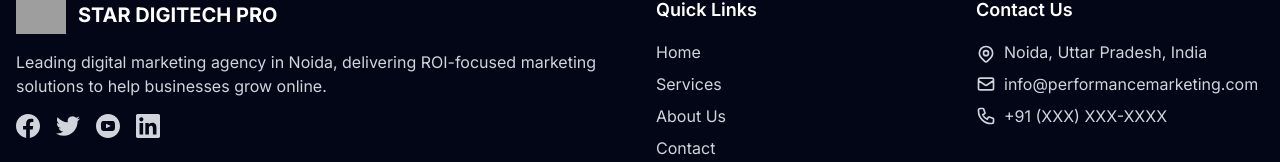
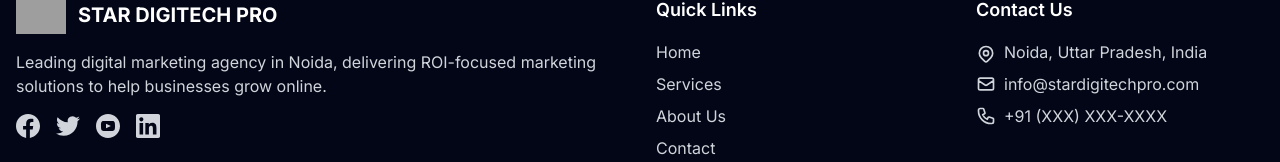
Before and after one commit to anshmydigitalcrown-ui/stardigitechpro, a Next.js app: page / in a window 1280 px wide. Shown: the part 7532-7694 px from the top of the page. Built offline with nearby package versions, Linux system fonts and the light colour scheme; grey boxes are pictures that could not be loaded.

Commit message:
Update footer email from info@performancemarketing.com to info@stardigitechpro.com

```diff
--- a/components/Footer.tsx
+++ b/components/Footer.tsx
@@ -89,7 +89,7 @@
                 <svg className="w-5 h-5 mr-2 flex-shrink-0" fill="none" strokeLinecap="round" strokeLinejoin="round" strokeWidth="2" viewBox="0 0 24 24" stroke="currentColor">
                   <path d="M3 8l7.89 5.26a2 2 0 002.22 0L21 8M5 19h14a2 2 0 002-2V7a2 2 0 00-2-2H5a2 2 0 00-2 2v10a2 2 0 002 2z"/>
                 </svg>
-                <span>info@performancemarketing.com</span>
+                <span>info@stardigitechpro.com</span>
               </li>
               <li className="flex items-center">
                 <svg className="w-5 h-5 mr-2 flex-shrink-0" fill="none" strokeLinecap="round" strokeLinejoin="round" strokeWidth="2" viewBox="0 0 24 24" stroke="currentColor">
```
